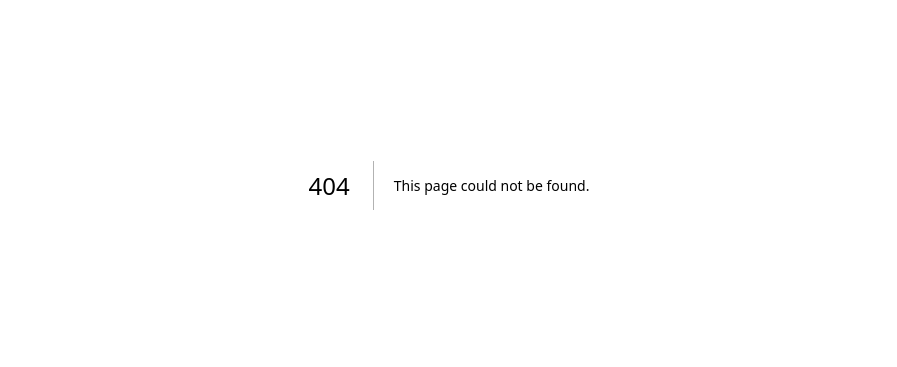
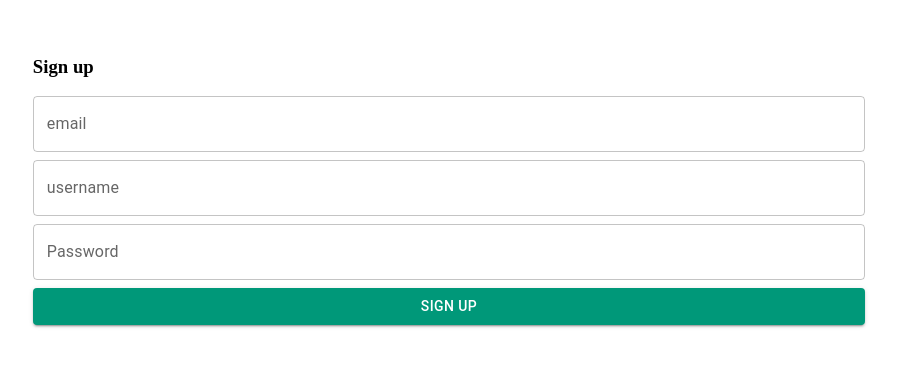
Before and after one commit to justinjohnson-dev/track-daily-expenses, a Next.js app: page /auth/signup in a window 1280 px wide. Before the commit this address had no page. Shown: the part 215-582 px from the top of the page, without its empty margins (191-1088 px from the left). Built offline with nearby package versions, Linux system fonts and the light colour scheme.

Commit message:
using bcrypt to hash and compare user passwords

```diff
--- /dev/null
+++ b/hooks/use-signup-mutation.ts
@@ -0,0 +1,27 @@
+import { useMutation } from 'react-query';
+
+import queryClient from '../lib/query-client';
+
+interface newUser {
+  email: string;
+  username: string;
+  password: string;
+}
+
+export default function useCreateUserMutation() {
+  return useMutation(
+    (user: newUser) =>
+      fetch('/api/auth/signup', {
+        method: 'POST',
+        headers: {
+          'Content-Type': 'application/json',
+        },
+        body: JSON.stringify(user),
+      }).then((res) => res.json()),
+    {
+      onSuccess: () => {
+        queryClient.invalidateQueries('users');
+      },
+    }
+  );
+}
--- a/package.json
+++ b/package.json
@@ -19,6 +19,7 @@
     "@types/react": "18.0.26",
     "@types/react-dom": "18.0.10",
     "axios": "^1.2.2",
+    "bcrypt": "^5.1.0",
     "eslint-config-next": "^13.1.1",
     "http-status-codes": "^2.2.0",
     "joi": "^17.7.0",
@@ -31,6 +32,7 @@
     "typescript": "4.9.4"
   },
   "devDependencies": {
+    "@types/bcrypt": "^5.0.0",
     "eslint": "^8.31.0",
     "prisma": "^4.8.1"
   }
--- a/pages/api/auth/[...nextauth].ts
+++ b/pages/api/auth/[...nextauth].ts
@@ -1,6 +1,5 @@
 import NextAuth from 'next-auth';
 import CredentialsProvider from 'next-auth/providers/credentials';
-import { getUserData } from '../../../services/user';
 
 export const authOptions = {
   providers: [
@@ -15,8 +14,7 @@ export const authOptions = {
         });
         const user = await res.json();
         if (res.ok && user) {
-          console.log(user[0]);
-          return user[0];
+          return user;
         } else {
           return null;
         }
--- a/pages/api/users.ts
+++ b/pages/api/users.ts
@@ -3,6 +3,8 @@ import type { NextApiRequest, NextApiResponse } from 'next';
 import { StatusCodes } from 'http-status-codes';
 
 import { getUserData } from '../../services/user';
+
+import bcrypt from 'bcrypt';
 
 export default async function handler(
   req: NextApiRequest,
@@ -10,12 +12,20 @@ export default async function handler(
 ) {
   const { method, body } = req;
   if (method === 'POST') {
-    const userData = await getUserData(body.gmail);
-
-    if (userData.length > 0) {
-      return res.status(StatusCodes.OK).send(userData);
+    const userData = await getUserData(body.email);
+    if (userData) {
+      bcrypt
+        .compare(body.password, userData.password)
+        .then((validated: boolean) => {
+          if (validated) {
+            return res.status(StatusCodes.OK).send(userData);
+          } else {
+            return res.status(StatusCodes.UNAUTHORIZED).send(401);
+          }
+        })
+        .catch((err: { message: string }) => console.error(err.message));
     } else {
-      return res.status(StatusCodes.NOT_FOUND).send(undefined);
+      return res.status(StatusCodes.NOT_FOUND).send(404);
     }
   }
 }
--- /dev/null
+++ b/pages/auth/signup.tsx
@@ -0,0 +1,83 @@
+import { Alert, Button, Grid, TextField } from '@mui/material';
+import React, { useState } from 'react';
+import { useRouter } from 'next/router';
+
+import useCreateUserMutation from '../../hooks/use-signup-mutation';
+
+export default function Signup() {
+  const router = useRouter();
+
+  const createUserMutation = useCreateUserMutation();
+  const [authState, setAuthState] = useState({
+    email: '',
+    username: '',
+    password: '',
+  });
+
+  const [pageState, setPageState] = useState({
+    error: '',
+    processing: false,
+  });
+
+  const handleFieldChange = (e: { target: { id: any; value: any } }) => {
+    setAuthState((old) => ({ ...old, [e.target.id]: e.target.value }));
+  };
+
+  const handleSignUp = async () => {
+    const response = await createUserMutation.mutateAsync(authState);
+    if (response.id) {
+      router.push('/auth/signin');
+    } else {
+      setPageState((old) => ({
+        ...old,
+        processing: false,
+        error: response.error,
+      }));
+    }
+  };
+
+  return (
+    <Grid container alignItems='center' justifyContent='center' height='100vh'>
+      <Grid item>
+        <h3>Sign up</h3>
+        <TextField
+          sx={{ mb: 1 }}
+          onChange={handleFieldChange}
+          value={authState.email}
+          fullWidth
+          label='email'
+          id='email'
+        />
+        <TextField
+          sx={{ mb: 1 }}
+          onChange={handleFieldChange}
+          value={authState.username}
+          fullWidth
+          label='username'
+          id='username'
+        />
+        <TextField
+          sx={{ mb: 1 }}
+          onChange={handleFieldChange}
+          value={authState.password}
+          fullWidth
+          label='Password'
+          type='password'
+          id='password'
+        />
+        <Button
+          disabled={pageState.processing}
+          sx={{ mb: 1 }}
+          onClick={handleSignUp}
+          fullWidth
+          variant='contained'
+          style={{
+            backgroundColor: '#009879',
+          }}
+        >
+          Sign Up
+        </Button>
+      </Grid>
+    </Grid>
+  );
+}
--- a/services/user.ts
+++ b/services/user.ts
@@ -1,9 +1,19 @@
 import prisma from '../lib/prisma-server';
 
 export async function getUserData(email: string) {
-  return prisma.users.findMany({
+  return prisma.users.findFirst({
     where: {
       email: email,
     },
   });
 }
+
+export async function createUser(user: {
+  email: string;
+  username: number;
+  password: string;
+}) {
+  return prisma.users.create({
+    data: user,
+  });
+}
```
Also changed, not shown: pages/api/auth/signup.ts (added, +36 -0 lines), pages/auth/signin.tsx (+22 -5 lines), pages/index.tsx (+29 -29 lines), testHash.js (added, +23 -0 lines), 1 other file (tests, documents, lock files or other folders).
